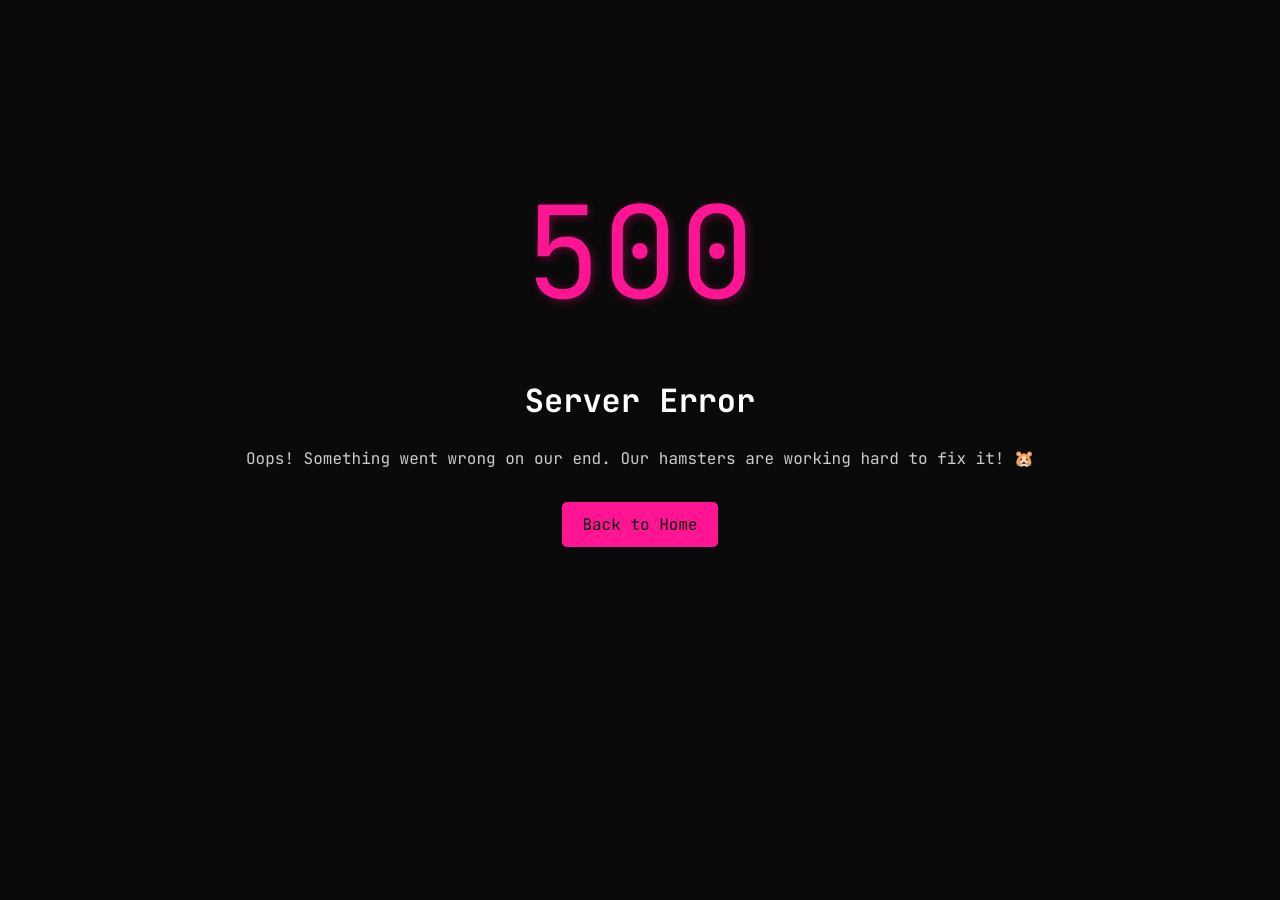
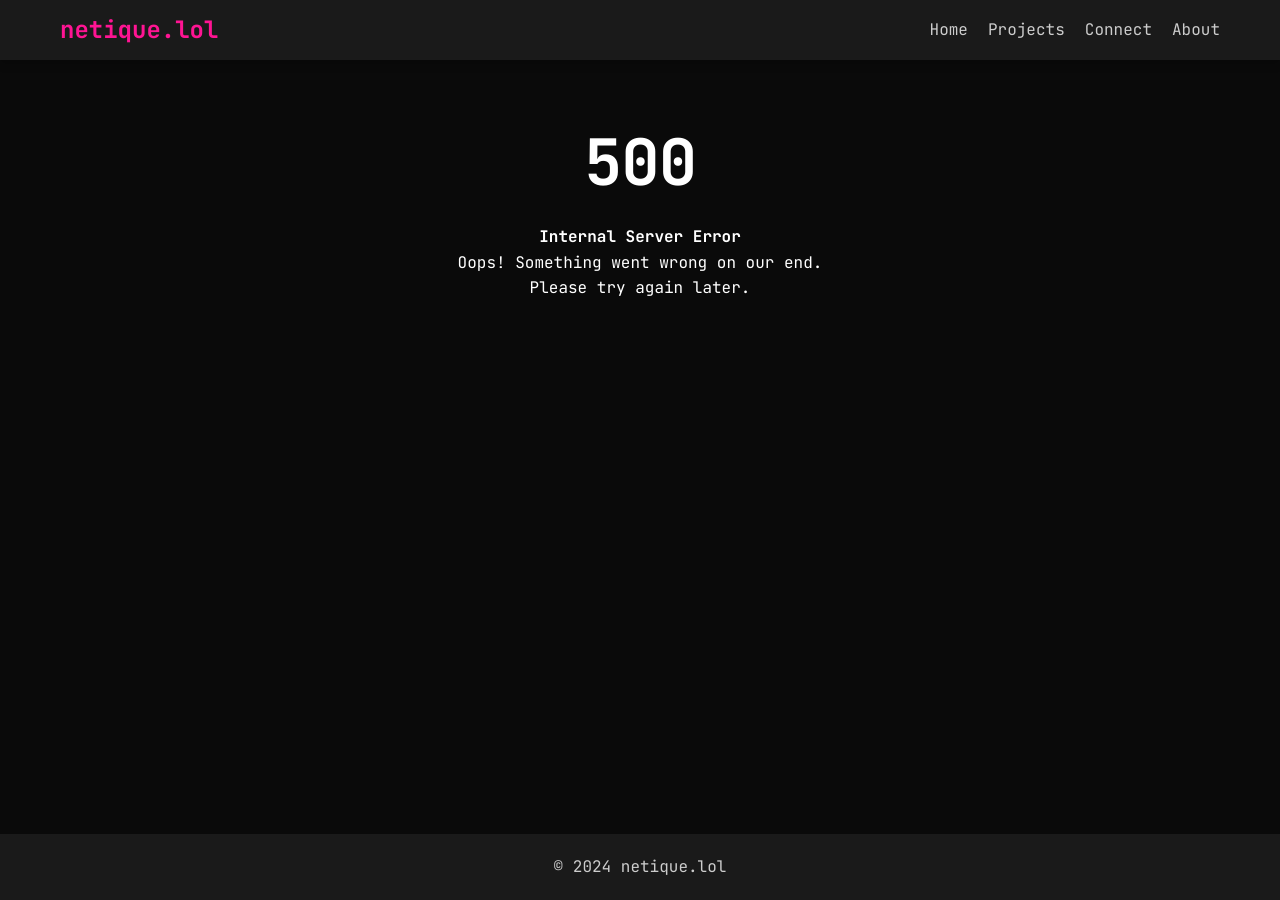
Before and after one commit to 0V3RR1DE0/netique, a Jekyll site: the page built from 500.html, in a window 1280 px wide. Built offline with Jekyll 4.4.1, drawn with Linux system fonts in a browser that asks for light colours.

Commit message:
Update 500.html

```diff
--- a/500.html
+++ b/500.html
@@ -1,22 +1,26 @@
-<!DOCTYPE html>
-<html lang="en">
-<head>
-    <meta charset="UTF-8">
-    <meta name="viewport" content="width=device-width, initial-scale=1.0">
-    <title>500 Internal Server Error</title>
-    <link rel="stylesheet" href="/assets/css/main.css">
-    <link href="https://fonts.googleapis.com/css2?family=JetBrains+Mono:wght@400;700&display=swap" rel="stylesheet">
-</head>
-<body>
-    <div class="content">
-        <div class="error-container">
-            <div class="error-code">500</div>
-            <h1 class="error-message">Server Error</h1>
-            <p class="error-description">Oops! Something went wrong on our end. Our hamsters are working hard to fix it! 🐹</p>
-            <a href="/" class="back-home">Back to Home</a>
-        </div>
-    </div>
-    <script src="/assets/js/main.js"></script>
-    <script src="/assets/js/easter-eggs.js"></script>
-</body>
-</html>
+---
+permalink: /500.html
+layout: default
+---
+
+<style type="text/css" media="screen">
+  .container {
+    margin: 10px auto;
+    max-width: 600px;
+    text-align: center;
+  }
+  h1 {
+    margin: 30px 0;
+    font-size: 4em;
+    line-height: 1;
+    letter-spacing: -1px;
+  }
+</style>
+
+<div class="container">
+  <h1>500</h1>
+
+  <p><strong>Internal Server Error</strong></p>
+  <p>Oops! Something went wrong on our end.</p>
+  <p>Please try again later.</p>
+</div>
```
